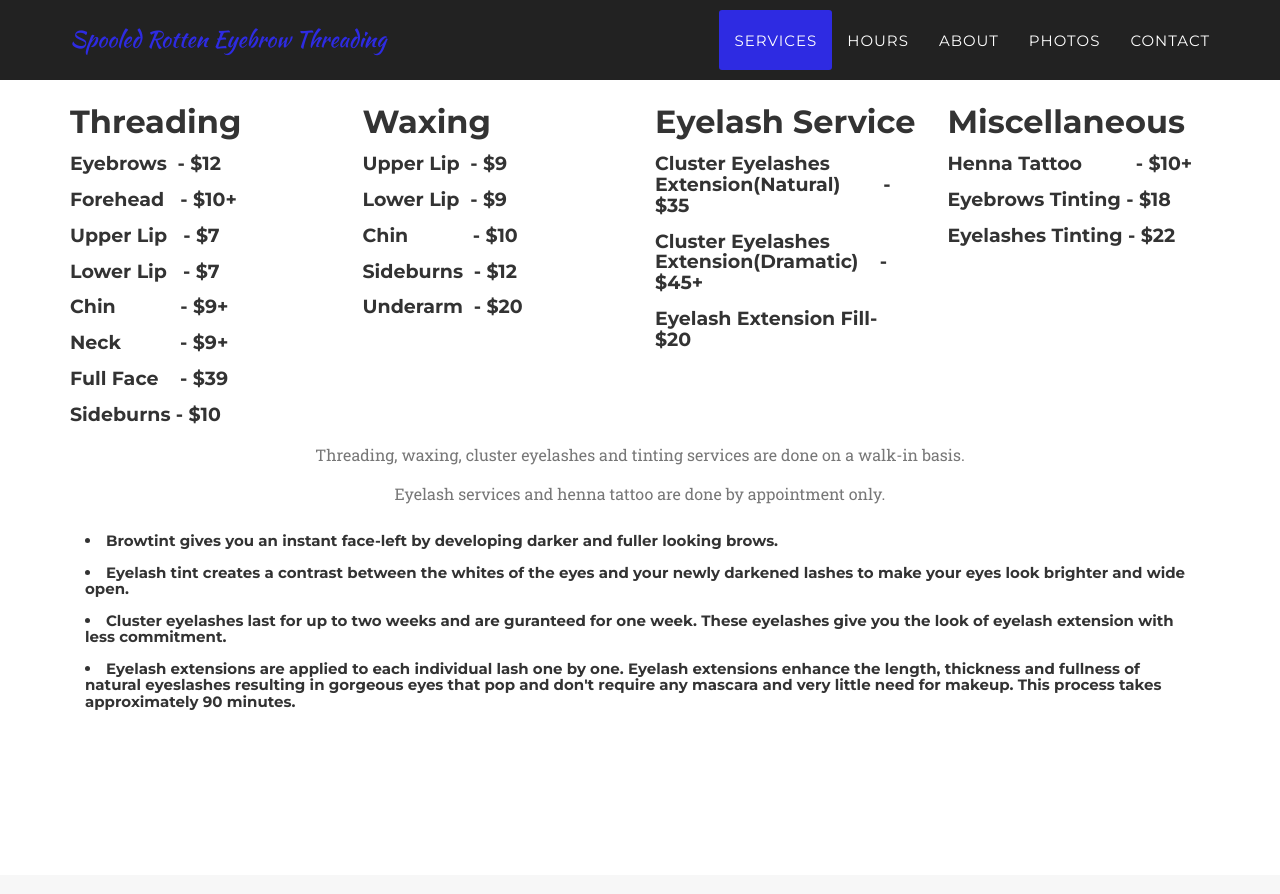
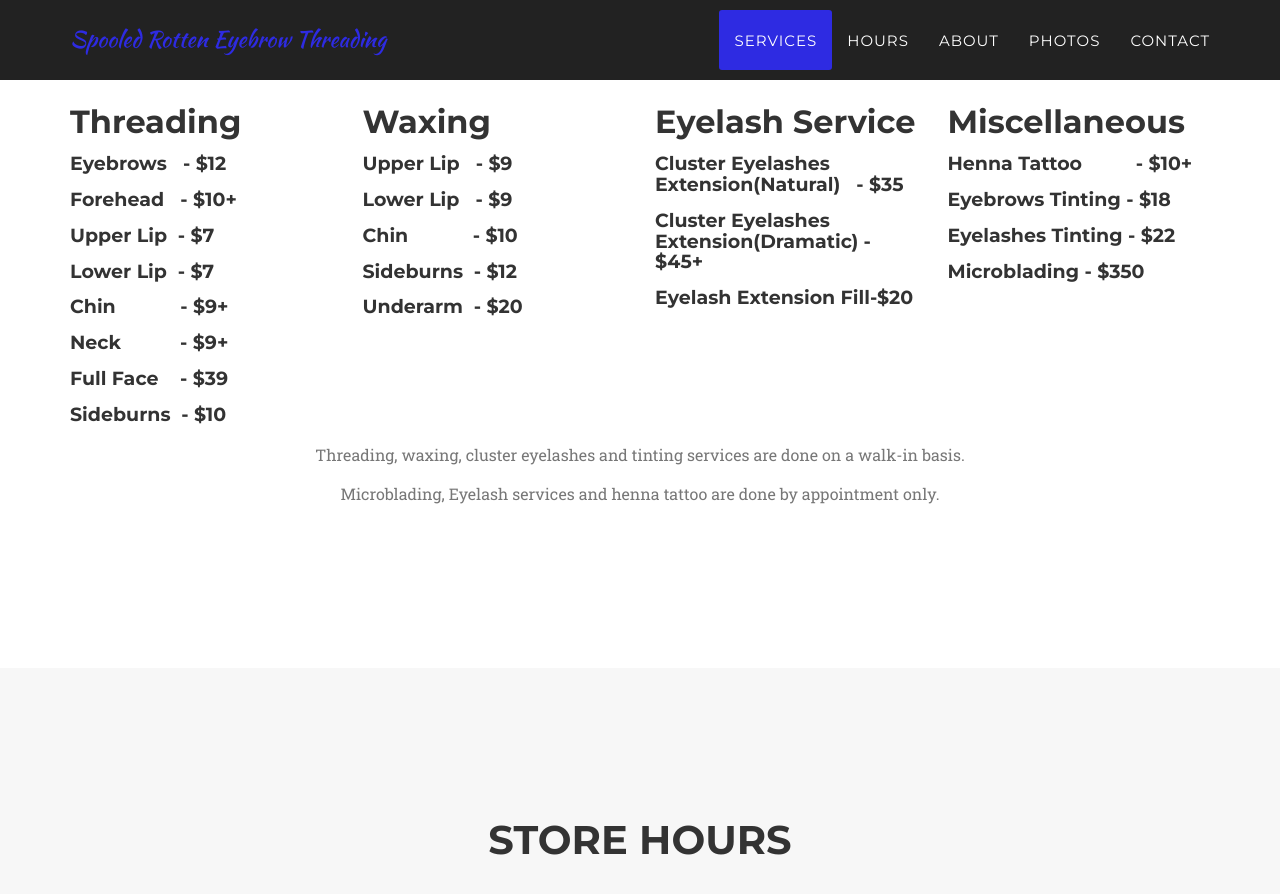
Before and after one commit to spooledrotten/spooledrotten.github.io, a Jekyll site: the page built from index.html, in a window 1280 px wide and 900 px high, scrolled down 953 px. Shown: the top 894 px of the window. Built offline with Jekyll 4.4.1, drawn with Linux system fonts in a browser that asks for light colours; some web fonts are replaced.

Commit message:
85th commit

```diff
--- a/_includes/services.html
+++ b/_includes/services.html
@@ -11,14 +11,14 @@
 				<div class="col-md-3">
 
                     <h2 class="service-heading">Threading</h2>
-					<h4 class="service-heading">Eyebrows&nbsp;&nbsp;- $12</h4>
+					<h4 class="service-heading">Eyebrows&nbsp;&nbsp;&nbsp;- $12</h4>
 					<h4 class="service-heading">Forehead&nbsp;&nbsp;&nbsp;- $10+</h4>
-					<h4 class="service-heading">Upper Lip&nbsp;&nbsp;&nbsp;- $7</h4>
-					<h4 class="service-heading">Lower Lip&nbsp;&nbsp;&nbsp;- $7</h4>
+					<h4 class="service-heading">Upper Lip&nbsp;&nbsp;- $7</h4>
+					<h4 class="service-heading">Lower Lip&nbsp;&nbsp;- $7</h4>
 					<h4 class="service-heading">Chin&nbsp;&nbsp;&nbsp;&nbsp;&nbsp;&nbsp;&nbsp;&nbsp;&nbsp;&nbsp;&nbsp;&nbsp;- $9+</h4>
 					<h4 class="service-heading">Neck&nbsp;&nbsp;&nbsp;&nbsp;&nbsp;&nbsp;&nbsp;&nbsp;&nbsp;&nbsp;&nbsp;- $9+</h4>
 					<h4 class="service-heading">Full Face&nbsp;&nbsp;&nbsp;&nbsp;- $39</h4>
-					<h4 class="service-heading">Sideburns&nbsp;- $10</h4>
+					<h4 class="service-heading">Sideburns&nbsp;&nbsp;- $10</h4>
 
                 </div>
 
@@ -28,8 +28,8 @@
 					<!--<h4 class="service-heading">Ear&nbsp;&nbsp;&nbsp;&nbsp;&nbsp;&nbsp;&nbsp;&nbsp;&nbsp;&nbsp;&nbsp;&nbsp;&nbsp;&nbsp;&nbsp;&nbsp;&nbsp;- $xx</h4>-->
 					<!--<h4 class="service-heading">Forehead&nbsp;&nbsp;&nbsp;- $xx</h4>-->
 					<!--<h4 class="service-heading">Neck&nbsp;&nbsp;&nbsp;&nbsp;&nbsp;&nbsp;&nbsp;&nbsp;&nbsp;&nbsp;&nbsp;&nbsp;&nbsp;- $xx</h4>-->
-                    <h4 class="service-heading">Upper Lip&nbsp;&nbsp;- $9</h4>
-                    <h4 class="service-heading">Lower Lip&nbsp;&nbsp;- $9</h4>
+                    <h4 class="service-heading">Upper Lip&nbsp;&nbsp;&nbsp;- $9</h4>
+                    <h4 class="service-heading">Lower Lip&nbsp;&nbsp;&nbsp;- $9</h4>
 					<h4 class="service-heading">Chin&nbsp;&nbsp;&nbsp;&nbsp;&nbsp;&nbsp;&nbsp;&nbsp;&nbsp;&nbsp;&nbsp;&nbsp;- $10</h4>
 					<!--<h4 class="service-heading">Full Face&nbsp;&nbsp;&nbsp;&nbsp;- $xx</h4>-->
 					<h4 class="service-heading">Sideburns&nbsp;&nbsp;- $12</h4>
@@ -40,9 +40,9 @@
 
 					<h2 class="service-heading">Eyelash Service</h2>
 					<!--<h4 class="service-heading">Eyelashes Extension&nbsp;&nbsp;&nbsp;- $30</h4>-->
-					<h4 class="service-heading">Cluster Eyelashes Extension(Natural)&nbsp;&nbsp;&nbsp;&nbsp;&nbsp;&nbsp;&nbsp;&nbsp;- $35</h4>
-					<h4 class="service-heading">Cluster Eyelashes Extension(Dramatic)&nbsp;&nbsp;&nbsp;&nbsp;- $45+</h4>
-					<h4 class="service-heading">Eyelash Extension Fill- $20</h4>
+					<h4 class="service-heading">Cluster Eyelashes Extension(Natural)&nbsp;&nbsp;&nbsp;- $35</h4>
+					<h4 class="service-heading">Cluster Eyelashes Extension(Dramatic)&nbsp;- $45+</h4>
+					<h4 class="service-heading">Eyelash Extension Fill-$20</h4>
 				</div>
 
 				<div class="col-md-3">
@@ -51,21 +51,23 @@
 					<h4 class="service-heading">Henna Tattoo&nbsp;&nbsp;&nbsp;&nbsp;&nbsp;&nbsp;&nbsp;&nbsp;&nbsp;&nbsp;- $10+</h4>
 					<h4 class="service-heading">Eyebrows Tinting&nbsp;- $18</h4>
 					<h4 class="service-heading">Eyelashes Tinting - $22</h4>
+                    <h4 class="service-heading">Microblading - $350</h4>
+
 				</div>
 			</div>
 			<div class="row">
                 <div class="col-lg-8 col-lg-offset-2 text-center">
                     <p class="large text-muted">Threading, waxing, cluster eyelashes and tinting services are done on a walk-in basis.</p>
-					<p class="large text-muted">Eyelash services and henna tattoo are done by appointment only.<br></p>
+					<p class="large text-muted">Microblading, Eyelash services and henna tattoo are done by appointment only.<br></p>
 				</div>
 			</div>
 
-				<div class="col-md-12 text-left" class="text-lowercase">
+				<!--<div class="col-md-12 text-left" class="text-lowercase">
 					<h5 class="service-heading"><li>Browtint gives you an instant face-left by developing darker and fuller looking brows.</li></h5>
 					<h5 class="service-heading"><li>Eyelash tint creates a contrast between the whites of the eyes and your newly darkened lashes to make your eyes look brighter and wide open.</li></h5>
 					<h5 class="service-heading"><li> Cluster eyelashes last for up to two weeks and are guranteed for one week. These eyelashes give you the look of eyelash extension with less commitment.</li><h5>
 					<h5 class="service-heading"><li> Eyelash extensions are applied to each individual lash one by one. Eyelash extensions enhance the length, thickness and fullness of natural eyeslashes resulting in gorgeous eyes that pop and don't require any mascara and very little need for makeup. This process takes approximately 90 minutes.</li></h5>
-				</div>
+				</div>-->
 
 	    </div>
     </section>
```
